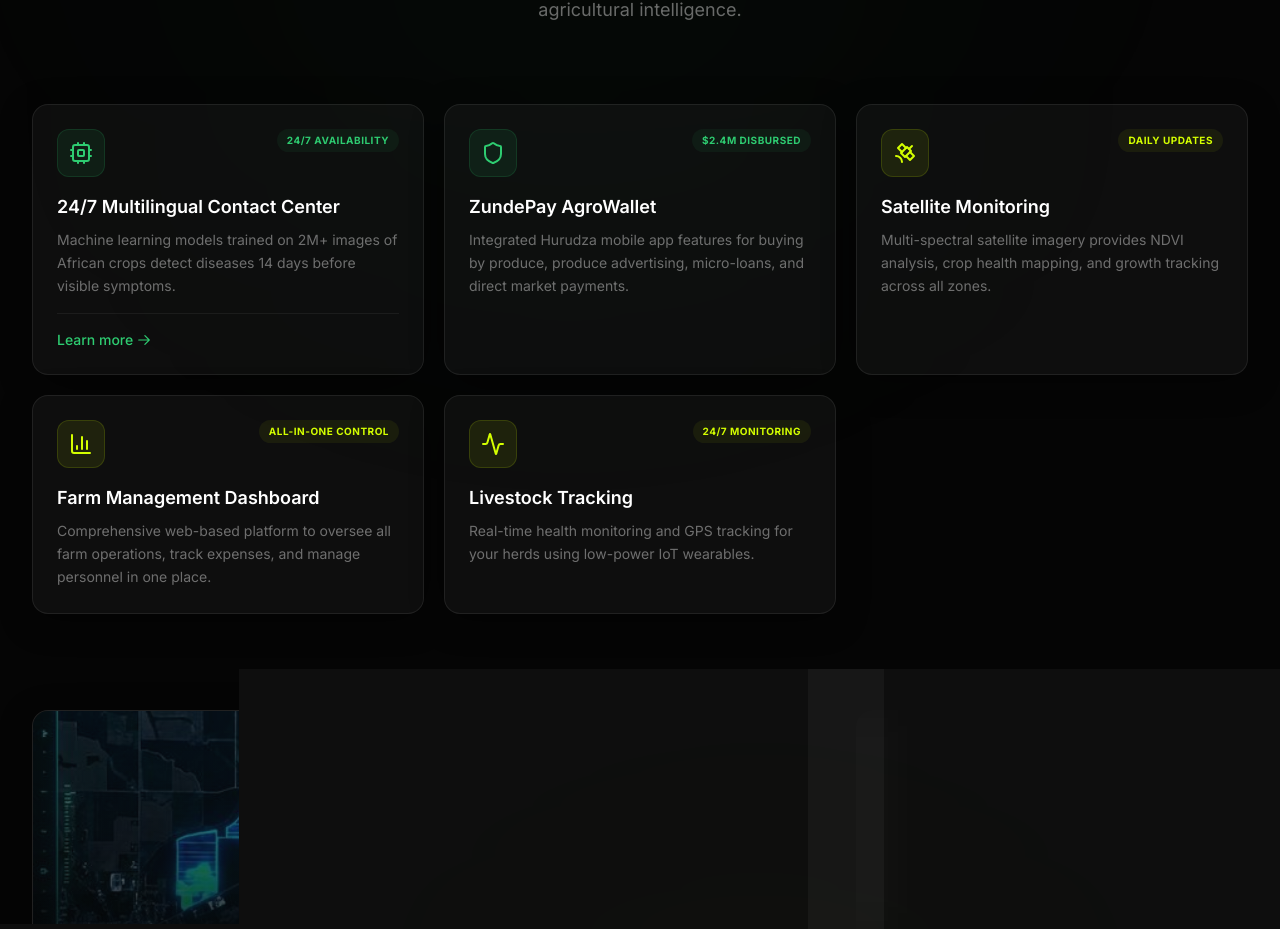
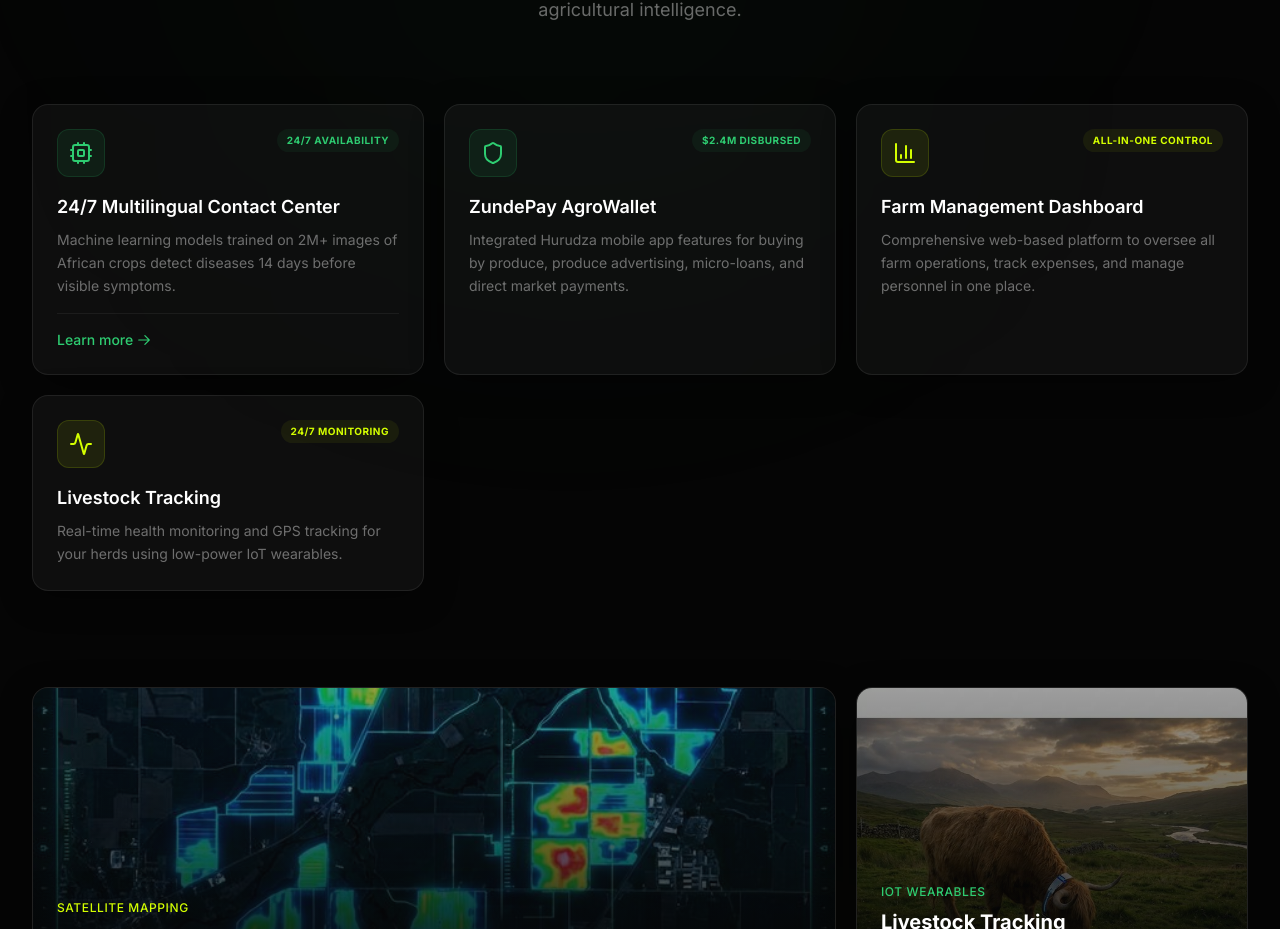
Before and after one commit to ThulaniTheProgrammer/Hurudzaii, a React (Vite) app: page / in a window 1280 px wide. Shown: the part 1611-2540 px from the top of the page. Built offline with nearby package versions, Linux system fonts and the light colour scheme.

Commit message:
Remove Satellite Monitoring from core features grid

```diff
--- a/src/components/agritech/FeaturesSection.tsx
+++ b/src/components/agritech/FeaturesSection.tsx
@@ -21,13 +21,6 @@ const features = [
     description: 'Integrated Hurudza mobile app features for buying by produce, produce advertising, micro-loans, and direct market payments.',
     stat: '$2.4M Disbursed',
     color: '#2ECC71',
-  },
-  {
-    icon: Satellite,
-    title: 'Satellite Monitoring',
-    description: 'Multi-spectral satellite imagery provides NDVI analysis, crop health mapping, and growth tracking across all zones.',
-    stat: 'Daily Updates',
-    color: '#D4FF00',
   },
   {
     icon: BarChart3,
```
